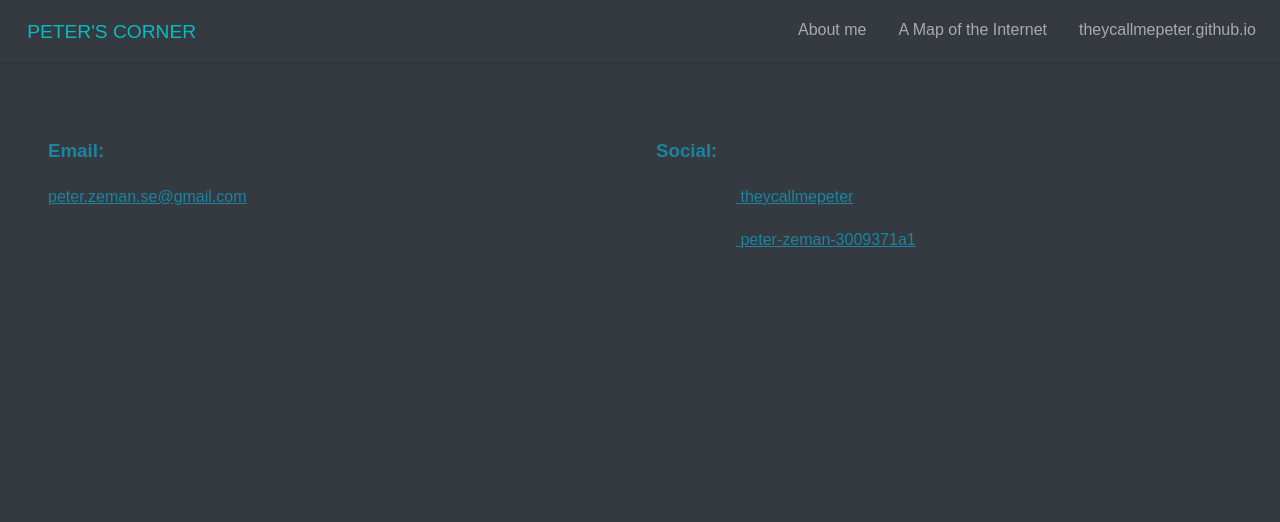
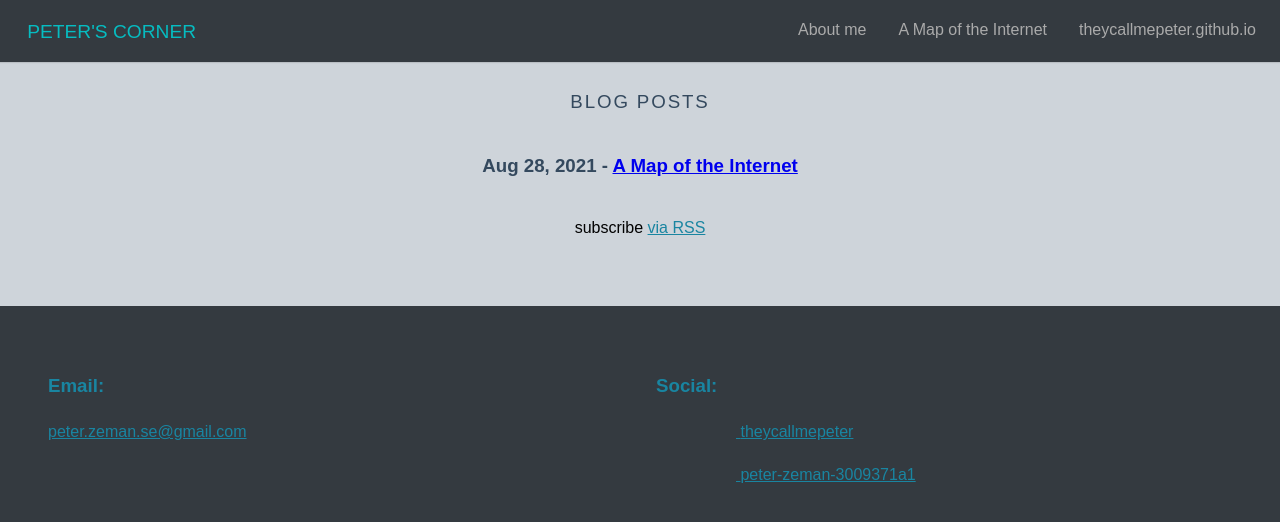
Before and after one commit to theycallmepeter/theycallmepeter.github.io, a Jekyll site: the page built from README.md, in a window 1280 px wide. Shown: the top 522 px of the page. Built offline with Jekyll 4.4.1, drawn with Linux system fonts in a browser that asks for light colours; nearby versions of some CDN libraries; our own code applies the rules of GitHub Pages for plain Markdown files.

Commit message:
cleaned up homepage, fixed header clipping, wrote blog post about amoti

```diff
--- a/_layouts/default.html
+++ b/_layouts/default.html
@@ -4,19 +4,16 @@
   {%- include head.html -%}
 
   <body>
-    <div id="page-container">
+    <div id="page-container" class="content-wrapper-normal">
 
     {%- include header.html -%}
 
     <main class="page-content" aria-label="Content">
-      <div class="wrapper">
         {{ content }}
-      </div>
     </main>
 
     {%- include footer.html -%}
-    <div id="page-container">
-
+    </div id="page-container">
   </body>
 
 </html>
--- /dev/null
+++ b/_layouts/home.html
@@ -0,0 +1,30 @@
+---
+layout: default
+---
+
+<div class="home">
+        <div class="content brightribbon">
+
+        {%- if site.posts.size > 0 -%}
+            <h3 class="content-head is-center">{{ page.list_title | default: "Blog posts" }}</h3>
+            <div class="pure-g ">
+                {%- for post in site.posts -%}
+                <div class="pure-u-1 is-center">
+                    {%- assign date_format = site.minima.date_format | default: "%b %-d, %Y" -%}
+                    <h3>
+                        {{ post.date | date: date_format }} -
+                    <a class="post-link" href="{{ post.url | relative_url }}">
+                        {{ post.title | escape }}
+                    </a>
+                    </h3>
+                    {%- if site.show_excerpts -%}
+                    {{ post.excerpt }}
+                    {%- endif -%}
+                </div>
+                {%- endfor -%}
+            </div>
+
+            <p class="rss-subscribe is-center">subscribe <a href="{{ "/feed.xml" | relative_url }}">via RSS</a></p>
+        {%- endif -%}
+        </div>
+</div>
--- a/_sass/main.scss
+++ b/_sass/main.scss
@@ -202,6 +202,18 @@ a.pure-button-primary {
  * -- CONTENT STYLES --
  * This represents the content area (everything below the blue section)
  */
+
+ .content-wrapper-normal {
+    position: absolute;
+    top: 3.9em;
+    left: 0%;
+    width: 100%;
+    min-height: 12%;
+    z-index: 2;
+    background: white;
+
+}
+
 .content-wrapper {
     /* These styles are required for the "scroll-over" effect */
     position: absolute;
```
Also changed, not shown: _layouts/post.html (added, +27 -0 lines), _posts/2021-08-28-map-of-the-internet.markdown (+3 -23 lines).
